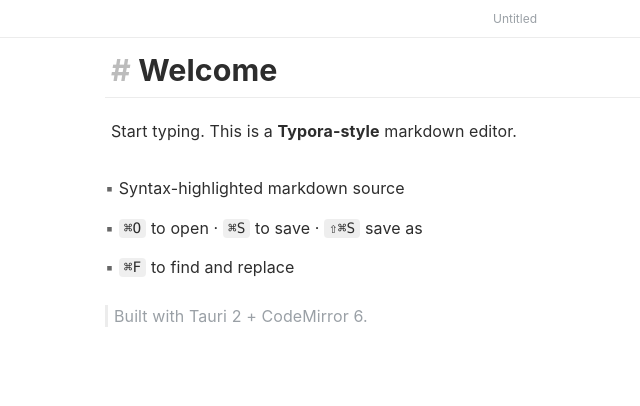
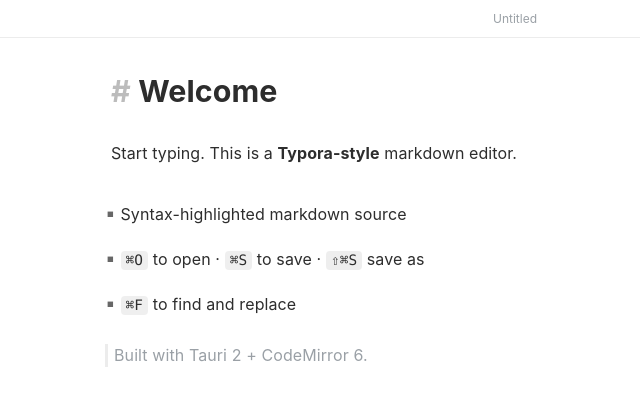
Before and after one commit to boolafish/vellum, a website built with Vite: page index.html in a window 1280 px wide. Shown: the whole page, without its empty margins (125-765 px from the left). Built offline with nearby package versions, Linux system fonts and the light colour scheme.

Commit message:
Larger square bullets; title gets more top space, no underline
Co-Authored-By: Claude Opus 4.7 (1M context) <noreply@anthropic.com>

```diff
--- a/src/styles.css
+++ b/src/styles.css
@@ -398,6 +398,7 @@ body {
 
 .cm-lp-bullet {
   color: color-mix(in srgb, var(--fg) 72%, transparent);
+  font-size: 1.2em;
 }
 
 /* Blockquote: left bar + muted text via line decoration. */
@@ -434,9 +435,9 @@ body {
 }
 
 .cm-line.cm-lp-h1 {
-  padding-top: 0.3em;
-  padding-bottom: 0.2em;
-  border-bottom: 1px solid var(--border);
+  /* More breathing room around the title; no underline. */
+  padding-top: 1em;
+  padding-bottom: 0.25em;
 }
 
 /* Search-match highlight decorations (custom ViewPlugin in editor.ts). */
```
